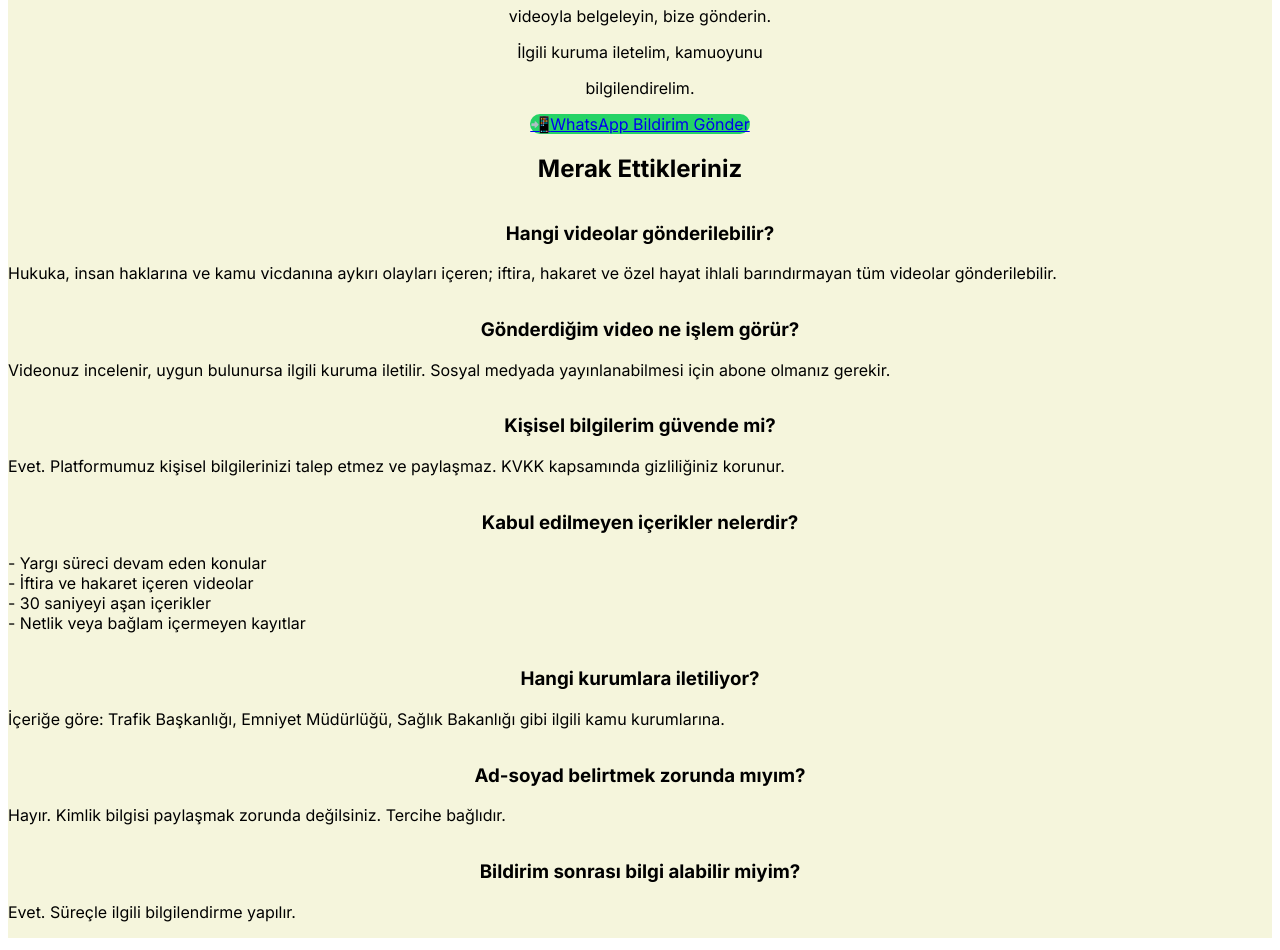
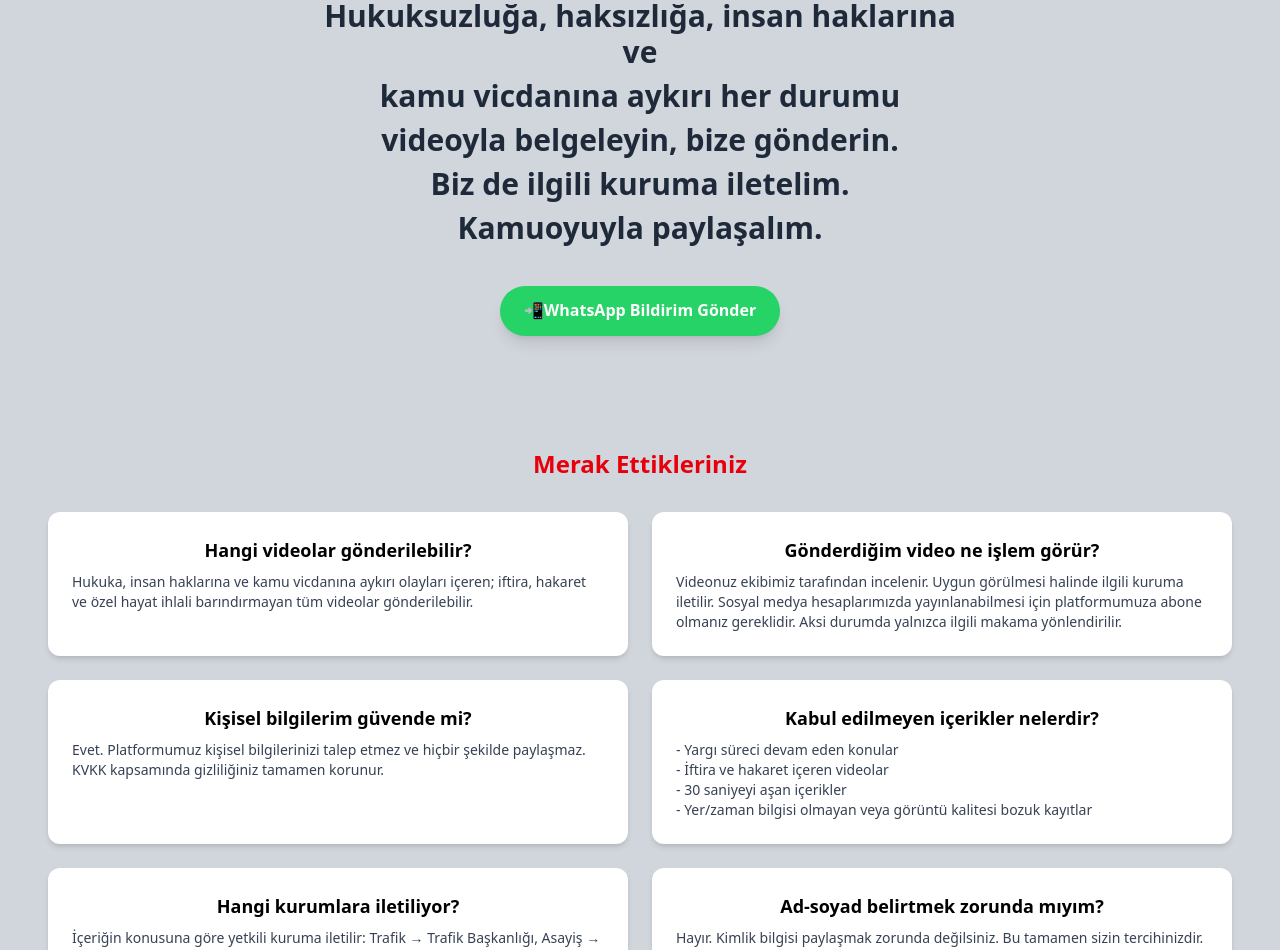
Before and after one commit to GurhanAksoy/tavizyok-website, a Next.js app: page / in a window 1280 px wide. Shown: the part 340-1290 px from the top of the page. Built offline with nearby package versions, Linux system fonts and the light colour scheme.

Commit message:
optimize

```diff
--- a/src/app/globals.css
+++ b/src/app/globals.css
@@ -1,9 +1,39 @@
+@import "tailwindcss";
 
-@tailwind base;
-@tailwind components;
-@tailwind utilities;
+:root {
+  --background: #f8f8f8;
+  --foreground: #111111;
+  --accent: #e60000;
+  --font-family: "Helvetica Neue", Helvetica, Arial, sans-serif;
+}
 
-/* Arka plan bej rengi */
-.bg-bej {
-  background-color: #f5f5dc;
+body {
+  background-color: var(--background);
+  color: var(--foreground);
+  font-family: var(--font-family);
+  margin: 0;
+  padding: 0;
+  line-height: 1.6;
 }
+
+a {
+  color: var(--accent);
+  text-decoration: none;
+}
+
+a:hover {
+  text-decoration: underline;
+}
+
+button {
+  background-color: var(--accent);
+  color: white;
+  padding: 10px 20px;
+  border-radius: 8px;
+  font-weight: bold;
+  transition: background-color 0.2s ease-in-out;
+}
+
+button:hover {
+  background-color: #cc0000;
+}
--- a/src/app/page.js
+++ b/src/app/page.js
@@ -5,17 +5,27 @@ import Navbar from '@/components/Navbar';
 
 export default function Home() {
   return (
-    <main className="min-h-screen bg-bej text-gray-900 font-sans">
+    <main className="min-h-screen bg-gray-300 text-gray-900 font-sans">
       <Navbar />
       <div className="flex flex-col items-center justify-center text-center px-4 py-16">
         <Image src="/logo.png" alt="TAVİZ YOK Logo" width={250} height={250} className="mb-6" />
 
-        <div className="text-center max-w-xl mx-auto space-y-2 leading-loose">
-          <p className="text-xl md:text-2xl font-medium text-gray-800">Hukuka, insan haklarına ve kamu vicdanına aykırı;</p>
-          <p className="text-xl md:text-2xl font-medium text-gray-800">haksız veya hukuksuz her durumu</p>
-          <p className="text-xl md:text-2xl font-medium text-gray-800">videoyla belgeleyin, bize gönderin.</p>
-          <p className="text-xl md:text-2xl font-medium text-gray-800">İlgili kuruma iletelim, kamuoyunu</p>
-          <p className="text-xl md:text-2xl font-medium text-gray-800">bilgilendirelim.</p>
+        <div className="max-w-2xl mx-auto space-y-2 leading-relaxed">
+          <p className="text-2xl md:text-3xl font-semibold text-gray-800">
+            Hukuksuzluğa, haksızlığa, insan haklarına ve
+          </p>
+          <p className="text-2xl md:text-3xl font-semibold text-gray-800">
+            kamu vicdanına aykırı her durumu
+          </p>
+          <p className="text-2xl md:text-3xl font-semibold text-gray-800">
+            videoyla belgeleyin, bize gönderin.
+          </p>
+          <p className="text-2xl md:text-3xl font-semibold text-gray-800">
+            Biz de ilgili kuruma iletelim.
+          </p>
+          <p className="text-2xl md:text-3xl font-semibold text-gray-800">
+            Kamuoyuyla paylaşalım.
+          </p>
         </div>
 
         <a
@@ -28,58 +38,76 @@ export default function Home() {
         </a>
       </div>
 
-      {/* Merak Ettikleriniz Bölümü */}
+      {/* ✅ Merak Ettikleriniz Bölümü */}
       <div className="px-6 md:px-12 py-12">
-        <h2 className="text-2xl font-bold text-red-600 text-center mb-8">Merak Ettikleriniz</h2>
+        <h2 className="text-2xl font-bold text-red-600 text-center mb-8">
+          Merak Ettikleriniz
+        </h2>
         <div className="grid grid-cols-1 md:grid-cols-2 gap-6">
-          {/* Soru kutuları */}
-          <div className="bg-gray-50 rounded-xl shadow-md p-6 text-left">
+          <div className="bg-white rounded-xl shadow-md p-6 text-left">
             <h3 className="font-semibold mb-2 text-lg text-black text-center">Hangi videolar gönderilebilir?</h3>
             <p className="text-sm text-gray-700">
               Hukuka, insan haklarına ve kamu vicdanına aykırı olayları içeren; iftira, hakaret ve özel hayat ihlali barındırmayan tüm videolar gönderilebilir.
             </p>
           </div>
-          <div className="bg-gray-50 rounded-xl shadow-md p-6 text-left">
+
+          <div className="bg-white rounded-xl shadow-md p-6 text-left">
             <h3 className="font-semibold mb-2 text-lg text-black text-center">Gönderdiğim video ne işlem görür?</h3>
             <p className="text-sm text-gray-700">
-              Videonuz incelenir, uygun bulunursa ilgili kuruma iletilir. Sosyal medyada yayınlanabilmesi için abone olmanız gerekir.
+              Videonuz ekibimiz tarafından incelenir. Uygun görülmesi halinde ilgili kuruma iletilir. Sosyal medya hesaplarımızda yayınlanabilmesi için platformumuza abone olmanız gereklidir. Aksi durumda yalnızca ilgili makama yönlendirilir.
             </p>
           </div>
-          <div className="bg-gray-50 rounded-xl shadow-md p-6 text-left">
+
+          <div className="bg-white rounded-xl shadow-md p-6 text-left">
             <h3 className="font-semibold mb-2 text-lg text-black text-center">Kişisel bilgilerim güvende mi?</h3>
             <p className="text-sm text-gray-700">
-              Evet. Platformumuz kişisel bilgilerinizi talep etmez ve paylaşmaz. KVKK kapsamında gizliliğiniz korunur.
+              Evet. Platformumuz kişisel bilgilerinizi talep etmez ve hiçbir şekilde paylaşmaz. KVKK kapsamında gizliliğiniz tamamen korunur.
             </p>
           </div>
-          <div className="bg-gray-50 rounded-xl shadow-md p-6 text-left">
+
+          <div className="bg-white rounded-xl shadow-md p-6 text-left">
             <h3 className="font-semibold mb-2 text-lg text-black text-center">Kabul edilmeyen içerikler nelerdir?</h3>
             <p className="text-sm text-gray-700">
               - Yargı süreci devam eden konular<br />
               - İftira ve hakaret içeren videolar<br />
               - 30 saniyeyi aşan içerikler<br />
-              - Netlik veya bağlam içermeyen kayıtlar
+              - Yer/zaman bilgisi olmayan veya görüntü kalitesi bozuk kayıtlar
             </p>
           </div>
-          <div className="bg-gray-50 rounded-xl shadow-md p-6 text-left">
+
+          <div className="bg-white rounded-xl shadow-md p-6 text-left">
             <h3 className="font-semibold mb-2 text-lg text-black text-center">Hangi kurumlara iletiliyor?</h3>
             <p className="text-sm text-gray-700">
-              İçeriğe göre: Trafik Başkanlığı, Emniyet Müdürlüğü, Sağlık Bakanlığı gibi ilgili kamu kurumlarına.
+              İçeriğin konusuna göre yetkili kuruma iletilir: Trafik → Trafik Başkanlığı, Asayiş → Emniyet, Sağlık → Sağlık Bakanlığı vb.
             </p>
           </div>
-          <div className="bg-gray-50 rounded-xl shadow-md p-6 text-left">
+
+          <div className="bg-white rounded-xl shadow-md p-6 text-left">
             <h3 className="font-semibold mb-2 text-lg text-black text-center">Ad-soyad belirtmek zorunda mıyım?</h3>
             <p className="text-sm text-gray-700">
-              Hayır. Kimlik bilgisi paylaşmak zorunda değilsiniz. Tercihe bağlıdır.
+              Hayır. Kimlik bilgisi paylaşmak zorunda değilsiniz. Bu tamamen sizin tercihinizdir.
             </p>
           </div>
-          <div className="bg-gray-50 rounded-xl shadow-md p-6 text-left md:col-span-2 md:w-1/2 md:mx-auto">
-            <h3 className="font-semibold mb-2 text-lg text-black text-center">Bildirim sonrası bilgi alabilir miyim?</h3>
+
+          <div className="bg-white rounded-xl shadow-md p-6 text-left md:col-span-2 md:w-1/2 md:mx-auto">
+            <h3 className="font-semibold mb-2 text-lg text-black text-center">Bildirim sonrası bilgi alabiliyor muyum?</h3>
             <p className="text-sm text-gray-700">
-              Evet. Süreçle ilgili bilgilendirme yapılır.
+              Evet. Paylaşıma uygun görülen içeriklerle ilgili süreç hakkında size bilgilendirme yapılır.
             </p>
           </div>
         </div>
       </div>
+
+      <footer className="bg-gray-900 text-gray-300 text-sm text-center py-6">
+        <p>WhatsApp: 0 530 406 66 86 | E-posta: tavizyokplatformu@gmail.com</p>
+        <div className="mt-2 space-x-4">
+          <Link href="/kvkk" className="hover:underline text-red-400">KVKK</Link>
+          <Link href="/yasal-uyari" className="hover:underline text-red-400">Yasal Uyarı</Link>
+          <a href="https://www.youtube.com/@Taviz_Yok" target="_blank" rel="noopener noreferrer" className="hover:underline text-red-400">YouTube</a>
+          <a href="https://www.instagram.com/tavizyokplatformu" target="_blank" rel="noopener noreferrer" className="hover:underline text-red-400">Instagram</a>
+        </div>
+        <p className="mt-2 text-xs">© 2025 TAVİZ YOK. Tüm hakları saklıdır.</p>
+      </footer>
     </main>
   );
 }
```
